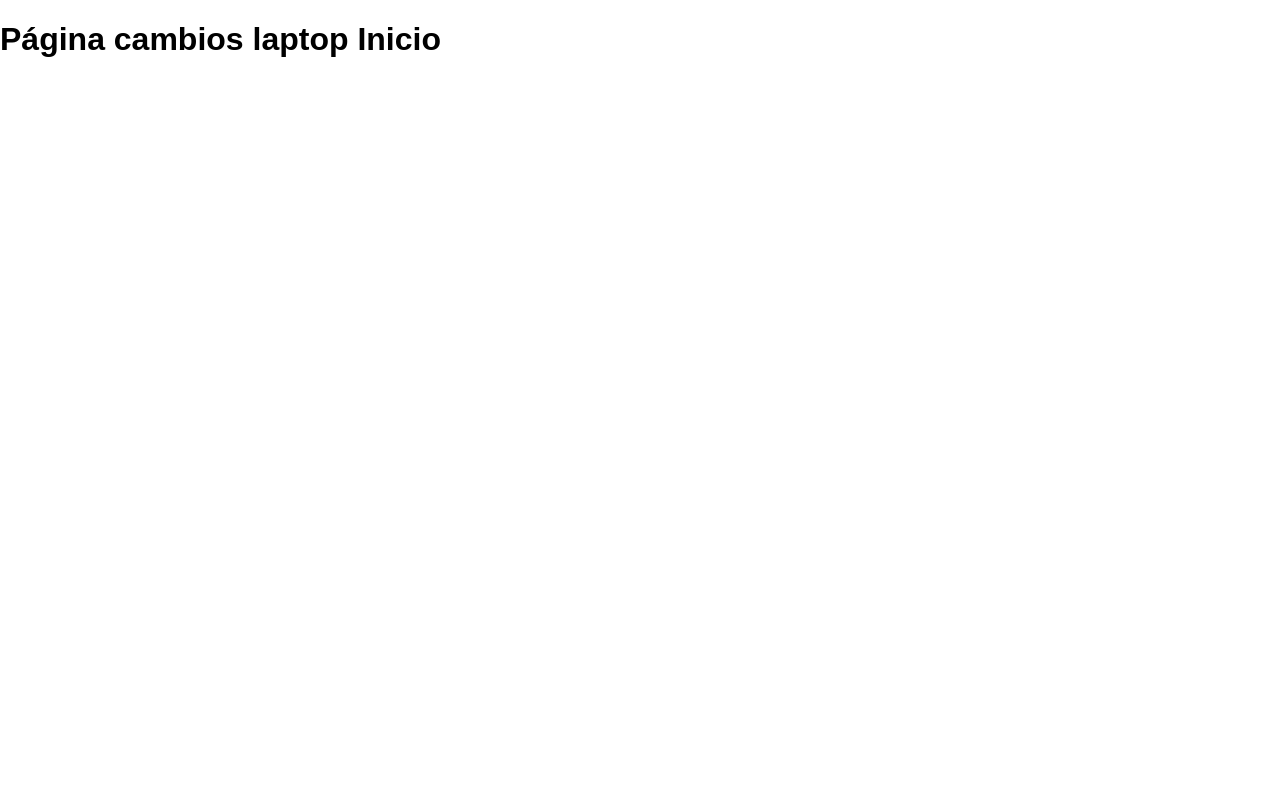
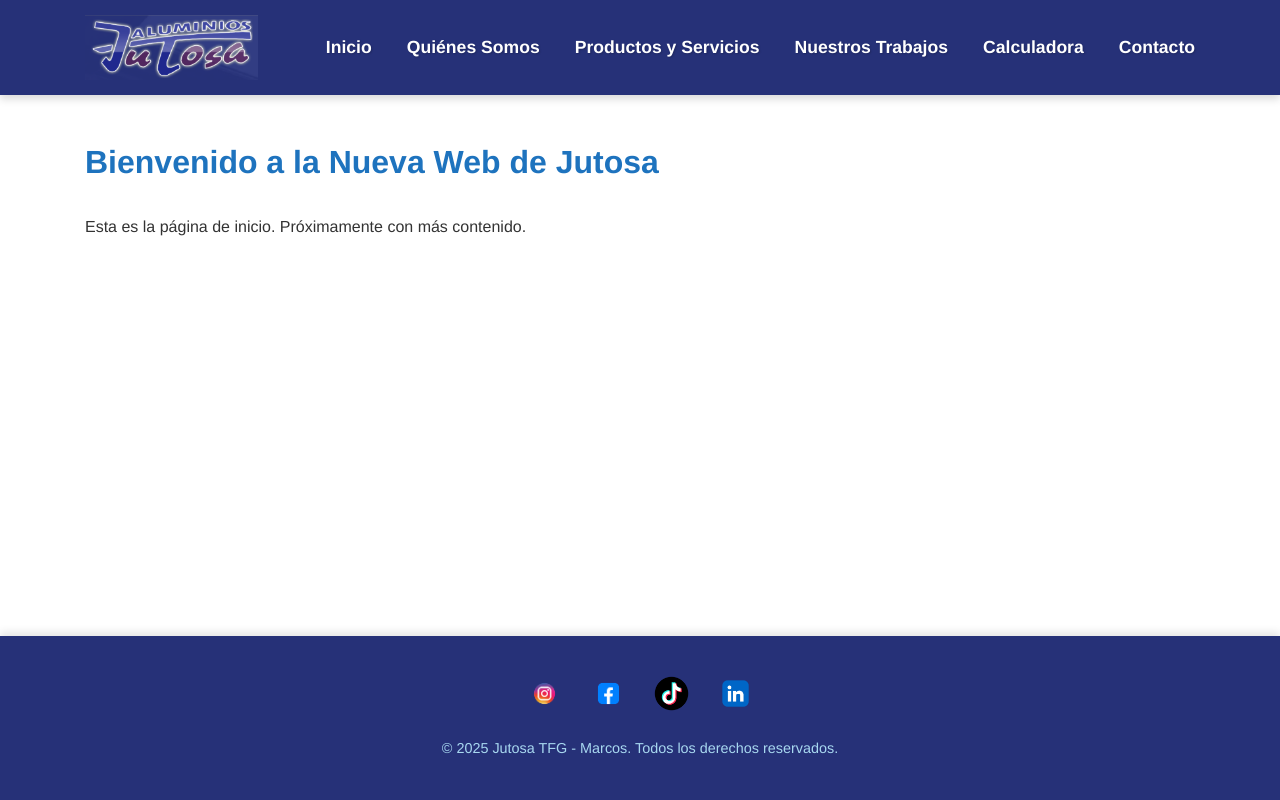
Before and after one commit to MarcosTc3/MisProyectosTFG, a plain HTML site: page index.html in a window 1280 px wide. Drawn offline with Linux system fonts and the light colour scheme.

Commit message:
Añadida estructura básica de Header y Footer a todas las páginas

```diff
--- a/css/style.css
+++ b/css/style.css
@@ -1,5 +1,162 @@
+/* --- Reset Básico y Estilos Globales --- */
+* {
+    margin: 0;
+    padding: 0;
+    box-sizing: border-box;
+}
+
 body {
-    font-family: sans-serif; /* Usa una fuente genérica por ahora */
-    margin: 0; /* Quita márgenes por defecto */
-    padding: 0; /* Quita paddings por defecto */
+    font-family: 'Helvetica Neue', Helvetica, Arial, sans-serif;
+    line-height: 1.7;
+    background-color: #FFFFFF; /* Fondo blanco para el cuerpo */
+    color: #333333;     /* Texto principal oscuro */
+    display: flex;
+    flex-direction: column;
+    min-height: 100vh;
 }
+
+.container {
+    width: 90%;
+    max-width: 1140px;
+    margin: 0 auto;
+    padding: 0 15px;
+}
+
+a {
+    color: #1E73BE; /* Azul principal para enlaces en el cuerpo */
+    text-decoration: none;
+    transition: color 0.3s ease;
+}
+
+a:hover {
+    color: #50C9F2; /* Azul claro para hover de enlaces en el cuerpo */
+}
+
+h1, h2, h3, h4, h5, h6 {
+    margin-bottom: 0.75em;
+    color: #1E73BE; /* Azul principal para cabeceras en el cuerpo */
+    font-weight: 600;
+}
+
+img {
+    max-width: 100%;
+    height: auto;
+    vertical-align: middle;
+}
+
+/* --- Header --- */
+header {
+    background-color: rgb(38, 49, 120);
+    padding: 15px 0; /* Ajusta el padding si es necesario */
+    box-shadow: 0 4px 8px rgba(0,0,0,0.15); /* Sombra un poco más pronunciada */
+    position: sticky;
+    top: 0;
+    z-index: 1000;
+}
+
+header .container {
+    display: flex;
+    justify-content: space-between;
+    align-items: center;
+}
+
+#logo-img {
+    max-height: 65px; /* Aumentamos un poco, ajusta según tu nuevo logo */
+    width: auto;
+}
+
+header nav ul {
+    list-style: none;
+    display: flex;
+    align-items: center;
+}
+
+header nav ul li {
+    margin-left: 35px;
+}
+
+header nav ul li a {
+    color: #FFFFFF; /* Texto del menú blanco */
+    font-weight: bold; /* Más peso para destacar sobre el degradado */
+    font-size: 1.1em;
+    padding-bottom: 8px;
+    position: relative;
+    text-shadow: 1px 1px 2px rgba(0,0,0,0.2); /* Sombra de texto sutil */
+}
+
+header nav ul li a::after {
+    content: '';
+    position: absolute;
+    width: 0;
+    height: 2.5px;
+    bottom: 0;
+    left: 50%;
+    transform: translateX(-50%);
+    background-color: #FFD700; /* Línea de hover con el color de acento amarillo */
+    transition: width 0.3s ease-in-out;
+}
+
+header nav ul li a:hover::after,
+header nav ul li a.active::after {
+    width: 100%;
+}
+
+header nav ul li a:hover {
+    color: #FFF; /* Mantenemos blanco, el subrayado hace el efecto */
+}
+
+
+/* --- Main Content Area --- */
+main {
+    flex-grow: 1;
+    padding: 40px 0;
+}
+
+/* --- Footer --- */
+footer {
+    background-color: rgb(38, 49, 120);
+    color: #FFFFFF;     /* Texto blanco en el footer */
+    padding: 40px 0;
+    text-align: center;
+    box-shadow: 0 -4px 8px rgba(0,0,0,0.1); /* Sombra superior */
+}
+
+footer .social-media {
+    margin-bottom: 25px;
+}
+
+footer .social-media a {
+    display: inline-block;
+    margin: 0 12px;
+    transition: transform 0.2s ease-in-out;
+}
+
+footer .social-media img {
+    height: 35px; /* Iconos sociales un poco más grandes */
+    width: 35px;
+}
+
+footer .social-media a:hover {
+    transform: scale(1.2); /* Efecto de hover más pronunciado */
+}
+
+footer .legal-links {
+    margin-bottom: 20px;
+}
+
+footer .legal-links a {
+    color: #BBE5FF; /* Un azul muy clarito para los enlaces legales */
+    font-size: 0.95em;
+    margin: 0 10px;
+}
+
+footer .legal-links a:hover {
+    color: #FFD700; /* Amarillo de acento al pasar el ratón */
+    text-decoration: underline;
+}
+
+footer .copyright {
+    font-size: 0.9em;
+    color: #A8D8F0; /* Un azul claro para el copyright */
+    margin-top: 20px;
+}
--- a/index.html
+++ b/index.html
@@ -6,6 +6,57 @@
     <title>Inicio - Jutosa Web (TFG Marcos)</title> </head>
     <link rel="stylesheet" href="css/style.css">
 <body>
-    <h1>Página cambios laptop Inicio</h1>
+    <header>
+        <div class="container">
+            <div class="logo">
+                <a href="index.html">
+                    <img src="img/NuevoLogoJutosa.png" alt="Logo Aluminios Jutosa" id="logo-img">
+                </a>
+            </div>
+            <nav>
+                <ul>
+                    <li><a href="index.html">Inicio</a></li>
+                    <li><a href="quienes-somos.html">Quiénes Somos</a></li>
+                    <li><a href="productos-servicios.html">Productos y Servicios</a></li>
+                    <li><a href="nuestros-trabajos.html">Nuestros Trabajos</a></li>
+                    <li><a href="calculadora.html">Calculadora</a></li>
+                    <li><a href="contacto.html">Contacto</a></li>
+                </ul>
+            </nav>
+        </div>
+    </header>
+
+    <main>
+        <div class="container">
+            <h1>Bienvenido a la Nueva Web de Jutosa</h1>
+            <p>Esta es la página de inicio. Próximamente con más contenido.</p>
+        </div>
+    </main>
+
+    <footer>
+        <div class="container">
+            <div class="footer-content">
+                <div class="social-media">
+                    <a href="https://www.instagram.com/" target="_blank" rel="noopener noreferrer" aria-label="Instagram de Jutosa">
+                        <img src="img/LogoInstagram.png" alt="Instagram">
+                    </a>
+                    <a href="https://www.facebook.com/people/Aluminios-Jutosa/100077347466519/?locale=fo_FO" target="_blank" rel="noopener noreferrer" aria-label="Facebook de Jutosa">
+                        <img src="img/LogoFacebook.png" alt="Facebook">
+                    </a>
+                    <a href="https://www.tiktok.com/@aluminiosjutosa" target="_blank" rel="noopener noreferrer" aria-label="TikTok de Jutosa">
+                        <img src="img/LogoTiktok.png" alt="TikTok">
+                    </a>
+                    <a href="https://www.linkedin.com/" target="_blank" rel="noopener noreferrer" aria-label="LinkedIn de Jutosa">
+                        <img src="img/LogoLinkedin.png" alt="LinkedIn">
+                    </a>
+                </div>
+                <p class="copyright">&copy; <span id="current-year"></span> Jutosa TFG - Marcos. Todos los derechos reservados.</p>
+            </div>
+        </div>
+    </footer>
+    <script>
+        // Pequeño script para actualizar el año del copyright automáticamente
+        document.getElementById("current-year").textContent = new Date().getFullYear();
+    </script>
 </body>
 </html>
```
Also changed, not shown: img/LogoFacebook.png (added), img/LogoInstagram.png (added), img/LogoLinkedin.png (added), img/LogoTiktok.png (added), img/NuevoLogoJutosa.png (added).
